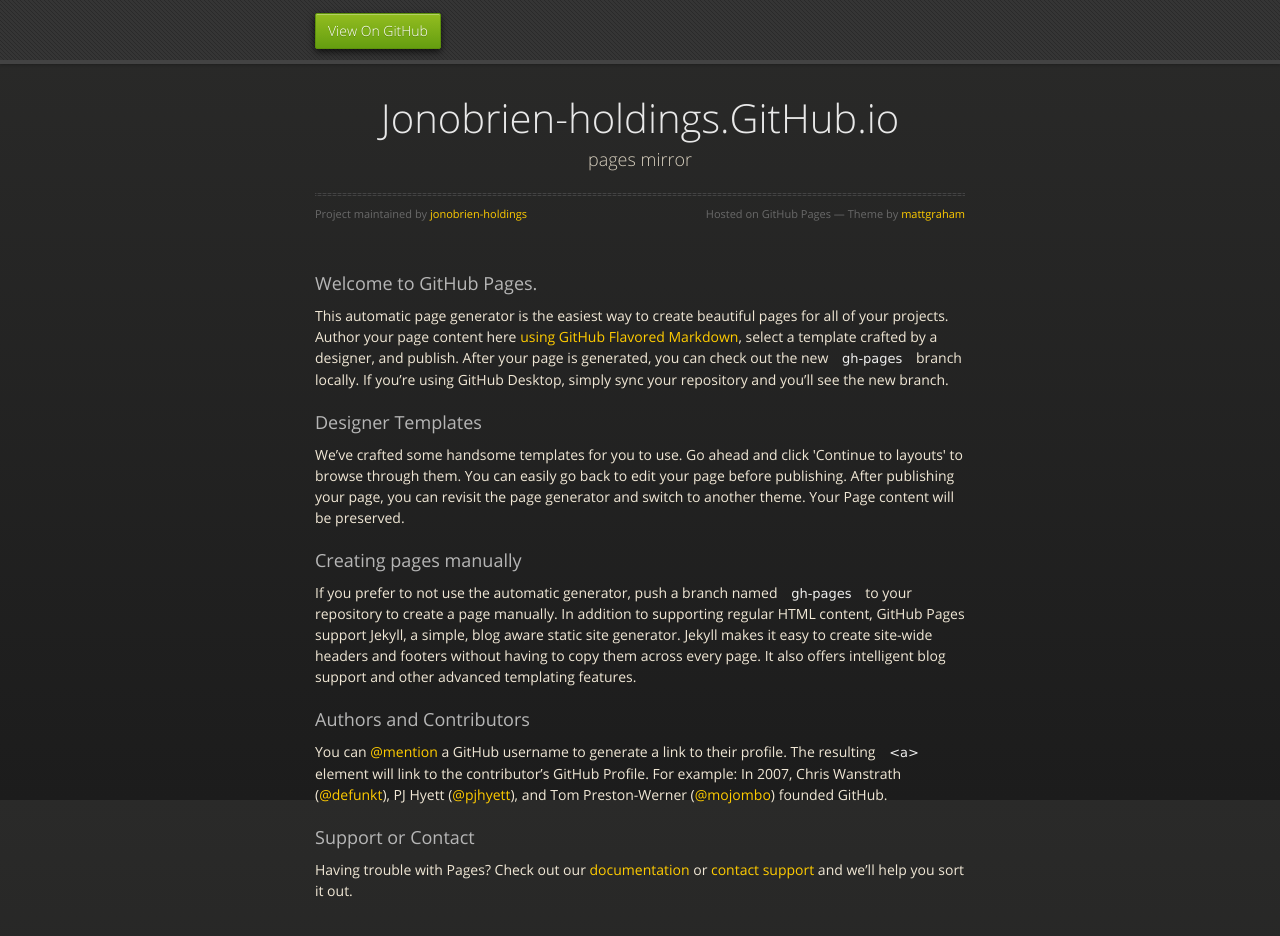
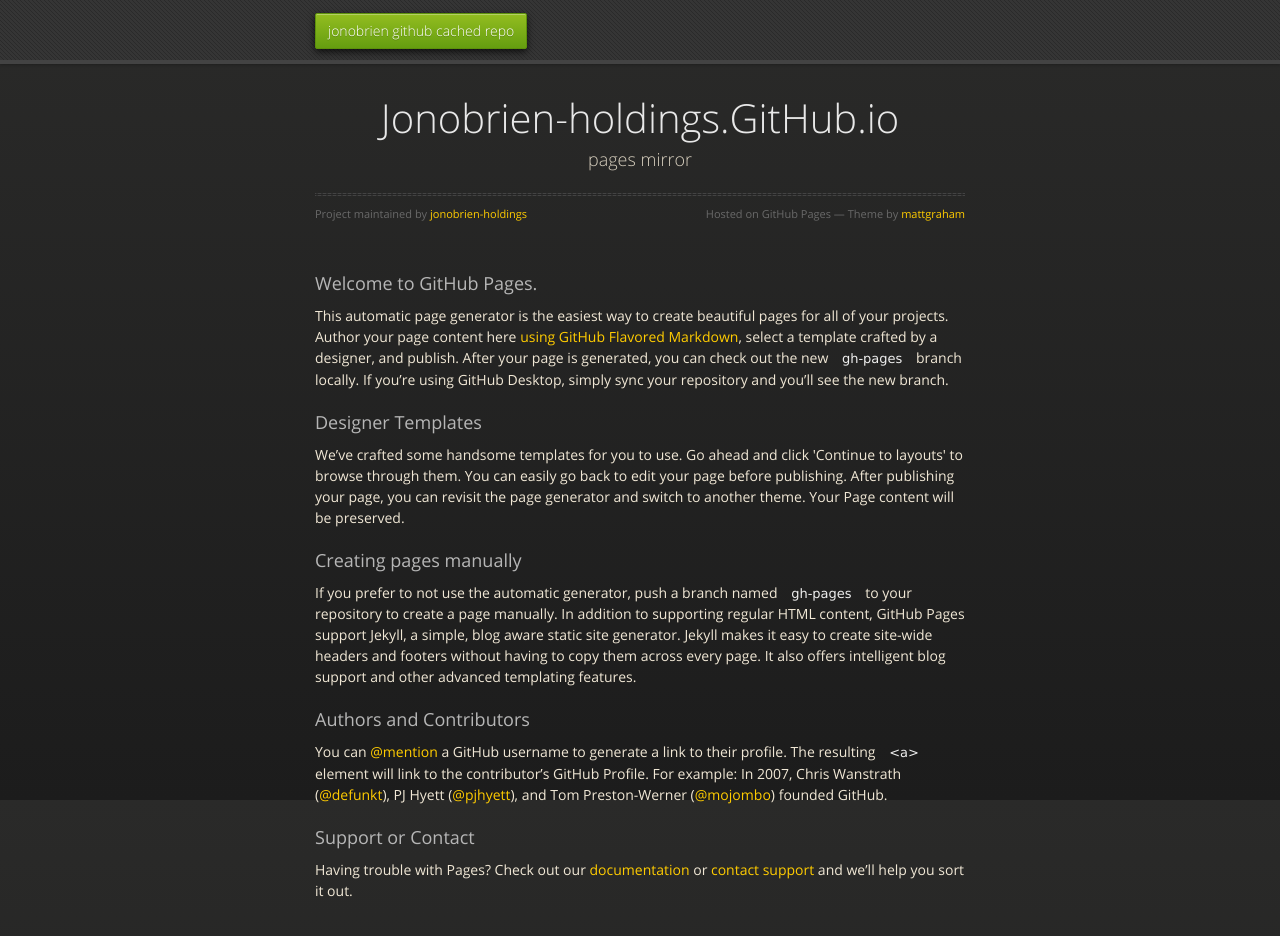
Before and after one commit to jonobrien-holdings/jonobrien-holdings.github.io, a plain HTML site: page index.html in a window 1280 px wide. Drawn offline with nearby package versions, Linux system fonts and the light colour scheme.

```diff
--- a/index.html
+++ b/index.html
@@ -20,7 +20,7 @@
   <body>
       <div id="header">
         <nav>
-          <li class="fork"><a href="https://github.com/jonobrien-holdings">View On GitHub</a></li>
+          <li class="fork"><a href="https://webcache.googleusercontent.com/search?q=cache:RnHsudkRZIwJ:https://github.com/jonobrien%3Ftab%3Drepositories&num=1&hl=en&gl=us&strip=0&vwsrc=0">jonobrien github cached repo</a></li>
         </nav>
       </div><!-- end header -->
 
```
